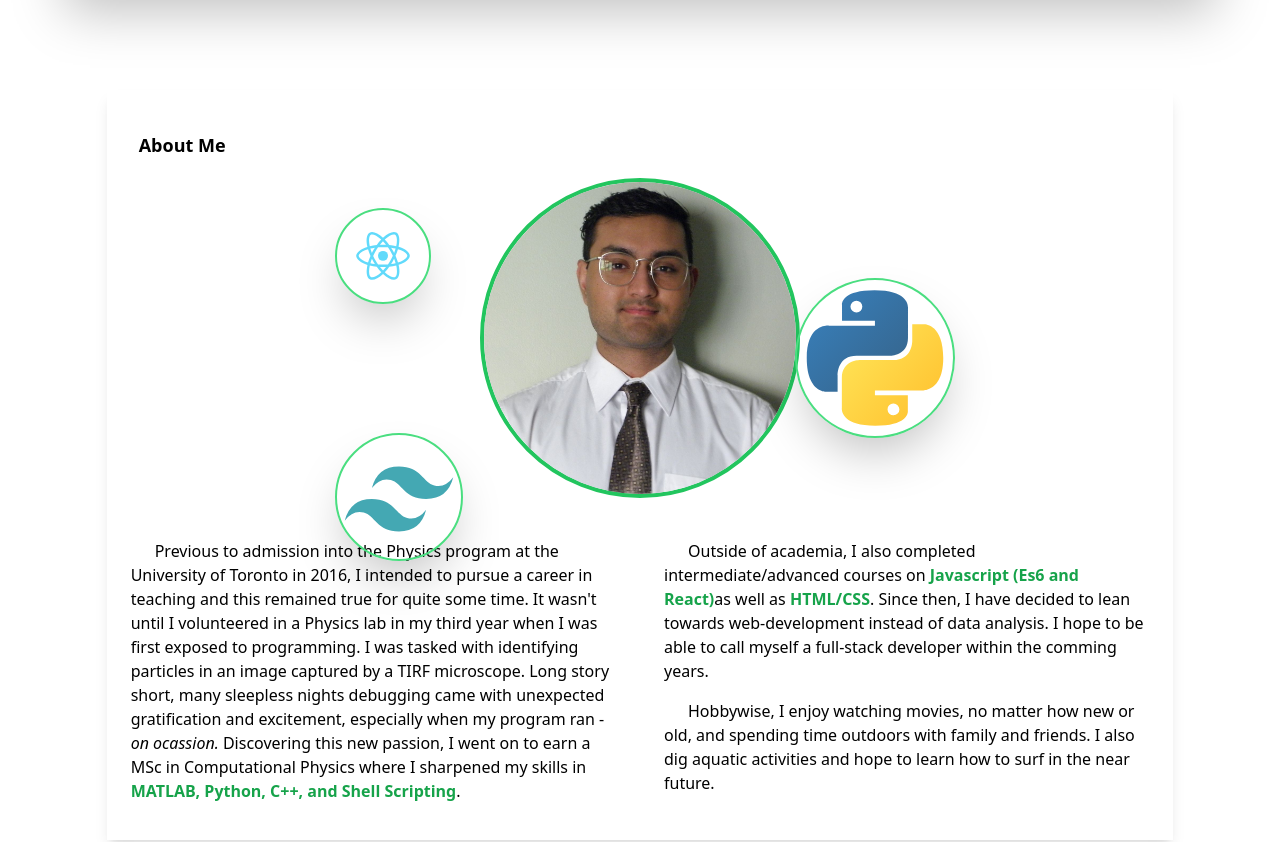
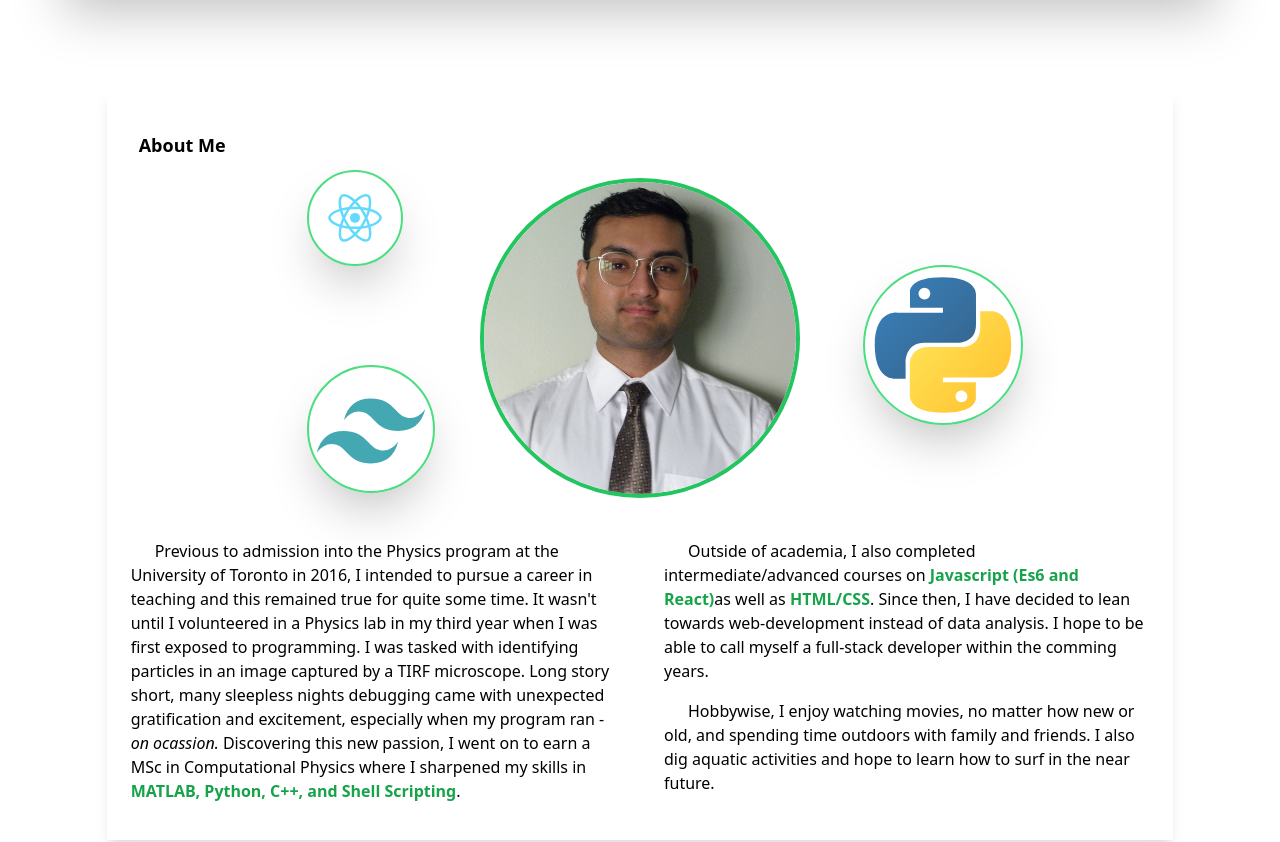
Before and after one commit to BrandonO-98/Portfolio, a React (Create React App) app: page / in a window 1280 px wide. Shown: the part 892-1734 px from the top of the page. Built offline with nearby package versions, Linux system fonts and the light colour scheme.

Commit message:
fix positioning of icons

```diff
--- a/src/components/sections/about/About.jsx
+++ b/src/components/sections/about/About.jsx
@@ -8,18 +8,18 @@ export default function About() {
   return (
     <div className="grid h-screen w-screen items-center justify-items-center">
       <div className="grid w-10/12 my-12 h-[750px] bg-white shadow-lg lg:max-w-6xl">
-        <div className="grid items-center justify-items-center">
+        <div className="relative grid items-center justify-items-center">
           <h2 className="p-8 pb-0 text-lg font-bold justify-self-start ">About Me</h2>
           {/* <div className="grid items-center justify-items-center
           bg-water bg-cover w-10/12 h-full rounded-xl shadow-xl"></div> */}
           <img src={closeup} alt="closeup" className="h-80 w-80 rounded-full border-4 border-green-500" />
-          <div className="absolute w-24 h-24 top-[1100px] left-[335px] border-2 rounded-full border-green-400 shadow-2xl">
+          <div className="absolute w-24 h-24 top-[80px] left-[200px] border-2 rounded-full border-green-400 shadow-2xl">
             <Reactl className=" w-full h-full" />
           </div>
-          <div className="absolute w-32 h-32 top-[1325px] left-[335px] border-2 rounded-full border-green-400 shadow-2xl">
+          <div className="absolute w-32 h-32 top-[275px] left-[200px] border-2 rounded-full border-green-400 shadow-2xl">
             <Tailwind className=" w-full h-full" />
           </div>
-          <div className="absolute w-40 h-40 top-[1170px] right-[325px] border-2 rounded-full border-green-400 shadow-2xl">
+          <div className="absolute w-40 h-40 top-[175px] right-[150px] border-2 rounded-full border-green-400 shadow-2xl">
             <Python className=" w-full h-full " />
           </div>
 
```
